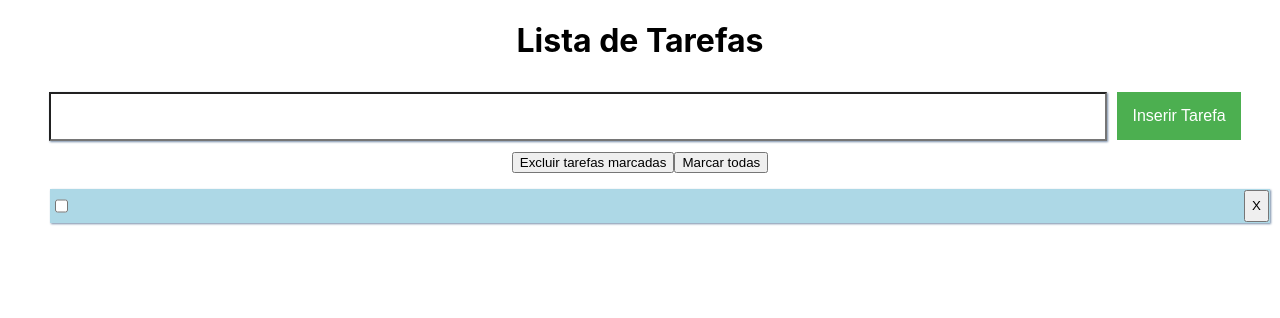
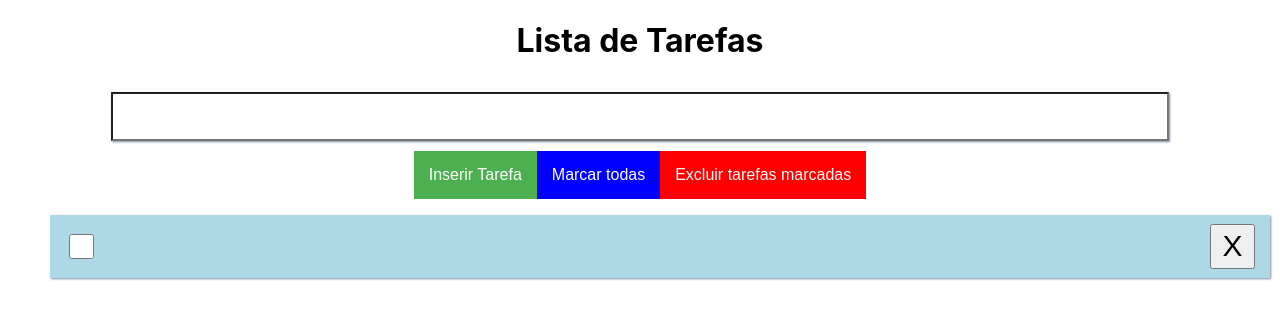
Before and after one commit to billpzt/CSV_Projeto_1_ListaDeTarefas, a React (Create React App) app: page / in a window 1280 px wide. Both pictures are taken after a click on the button "Inserir Tarefa". Shown: the top 318 px of the page. Built offline with nearby package versions, Linux system fonts and the light colour scheme.

Commit message:
Estilização botões, alternancia entre marcar/desmarcar todas

```diff
--- a/src/components/ListaTarefas.jsx
+++ b/src/components/ListaTarefas.jsx
@@ -1,16 +1,16 @@
-import React, { useState } from "react";
+import React, { useState, useEffect } from "react";
 import TaskCard from "./TaskCard";
-import { v4 as uuidv4 } from 'uuid';
-
+import { v4 as uuidv4 } from "uuid";
 
 export default function ListaTarefas() {
-
   const [listaTarefas, setListaTarefas] = useState([]);
-  const [tarefaTexto, setTarefaTexto] = useState('');
-  const [tarefa, setTarefa] = useState({id: '', texto: ''});
+  const [tarefaTexto, setTarefaTexto] = useState("");
+  const [tarefa, setTarefa] = useState({ id: "", texto: "" });
+  const [marcadas, setMarcadas] = useState(false);
+  const [textoMarcadas, setTextoMarcadas] = useState('Marcar todas');
 
   const inserirTarefaHandler = (tarefa) => {
-    const novaTarefa = {...tarefa};
+    const novaTarefa = { ...tarefa };
     setListaTarefas([...listaTarefas, novaTarefa]);
     console.log(listaTarefas);
   };
@@ -20,35 +20,78 @@ export default function ListaTarefas() {
   };
 
   const handleRemoverTarefa = (value) => {
-    const novaListaTarefas = listaTarefas.filter(tarefa => tarefa.id !== value);
+    const novaListaTarefas = listaTarefas.filter(
+      (tarefa) => tarefa.id !== value
+    );
     setListaTarefas(novaListaTarefas);
   };
 
   const handleRemoverMarcadas = () => {
-    var novaListaTarefas = listaTarefas.filter(
-      tarefa => !tarefa.checked
-    );
+    var novaListaTarefas = listaTarefas.filter((tarefa) => !tarefa.checked);
     setListaTarefas(novaListaTarefas);
   };
 
+  const handleCheckboxes = () => {
+    if (!marcadas) {
+      marcarTodas();
+      setMarcadas(true);
+      setTextoMarcadas("Desmarcar todas");
+    } else {
+      desmarcarTodas();
+      setMarcadas(false);
+      setTextoMarcadas("Marcar todas");
+    }
+  }
+
   const marcarTodas = () => {
-    var checkboxes = document.getElementsByName('checkbox');
+    var checkboxes = document.getElementsByName("checkbox");
     var checkboxesArray = Array.from(checkboxes);
     checkboxesArray.map((item) => {
-      return item.checked = true;
-    })
-  }
+      return (item.checked = true);
+    });
+  };
+
+  const desmarcarTodas = () => {
+    var checkboxes = document.getElementsByName("checkbox");
+    var checkboxesArray = Array.from(checkboxes);
+    checkboxesArray.map((item) => {
+      return (item.checked = false);
+    });
+  };
+
+  useEffect(() => {}, [listaTarefas]);
 
   return (
     <div>
       <h1>Lista de Tarefas</h1>
-      <input type="text" onChange={handleChange} value={tarefaTexto} style={styles.input}/>
-      <button onClick={() => inserirTarefaHandler({id: uuidv4(), texto: tarefaTexto})} style={styles.button}>
+      <input
+        type="text"
+        onChange={handleChange}
+        value={tarefaTexto}
+        style={styles.input}
+      />
+
+      <div>
+      <button
+        onClick={() =>
+          inserirTarefaHandler({ id: uuidv4(), texto: tarefaTexto })
+        }
+        style={styles.button}
+      >
         Inserir Tarefa
       </button>
-      <div>
-        <button onClick={() => handleRemoverMarcadas()}>Excluir tarefas marcadas</button>
-        <button onClick={() => {marcarTodas()}}>Marcar todas</button>
+      <button
+          onClick={() => handleCheckboxes()}
+          style={styles.buttonMarcarTodas}
+        >
+          {textoMarcadas}
+        </button>
+        <button
+          onClick={() => handleRemoverMarcadas()}
+          style={styles.buttonExcluirTarefas}
+        >
+          Excluir tarefas marcadas
+        </button>
       </div>
       <ul>
         {listaTarefas.map((tarefa) => {
@@ -71,21 +114,41 @@ const styles = {
   input: {
     margin: 10,
     padding: 15,
-        width: '80%',
+    width: "80%",
     boxShadow: "1px 1px 2px #778da9",
-        backgroundColor: "white"
+    backgroundColor: "white",
   },
   button: {
-        backgroundColor: '#4CAF50', /* Green */
-        border: 'none',
-        color: 'white',
+    backgroundColor: "#4CAF50" /* Green */,
+    border: "none",
+    color: "white",
     padding: 15,
-        textAlign: 'center',
-        textDecoration: 'none',
-        display: 'inline-block',
-        fontSize: 16
+    textAlign: "center",
+    textDecoration: "none",
+    display: "inline-block",
+    fontSize: 16,
+  },
+  buttonExcluirTarefas: {
+    backgroundColor: "red",
+    border: "none",
+    color: "white",
+    padding: 15,
+    textAlign: "center",
+    textDecoration: "none",
+    display: "inline-block",
+    fontSize: 16,
+  },
+  buttonMarcarTodas: {
+    backgroundColor: "blue",
+    border: "none",
+    color: "white",
+    padding: 15,
+    textAlign: "center",
+    textDecoration: "none",
+    display: "inline-block",
+    fontSize: 16,
   },
   list: {
-        listStyleType: 'none'
-    }
+    listStyleType: "none",
+  },
 };
--- a/src/components/TaskCard.jsx
+++ b/src/components/TaskCard.jsx
@@ -5,9 +5,14 @@ export default function TaskCard(props) {
 
     return (
         <div style={styles.card}>
-            <input type="checkbox" name="checkbox"></input>
+            <input
+                type="checkbox"
+                name="checkbox"
+                style={styles.checkBox}></input>
             <p>{props.textoTarefa}</p>
-            <button onClick={props.deleteFunction}>X</button>
+            <button
+                onClick={props.deleteFunction}
+                style={styles.xButton}>X</button>
         </div>
     )
 }
@@ -16,11 +21,25 @@ const styles = {
     card: {
       margin: 10,
       padding: 1,
+      paddingRight: 15,
+      paddingLeft: 15,
       boxShadow: "1px 1px 2px #778da9",
       backgroundColor: "lightblue",
       display: "flex",
       flexDirection: "row",
       width: 'auto',
       justifyContent: "space-between",
+      fontSize: 20
+    //   alignItems: "center"
+    },
+    checkBox: {
+        width:25
+    },
+    xButton: {
+        width: 45,
+        height: 45,
+        fontSize: 30,
+        marginTop: 8,
+        marginBottom: 8
     }
   };
```
Lines whose indentation alone changed are shown as unchanged.
